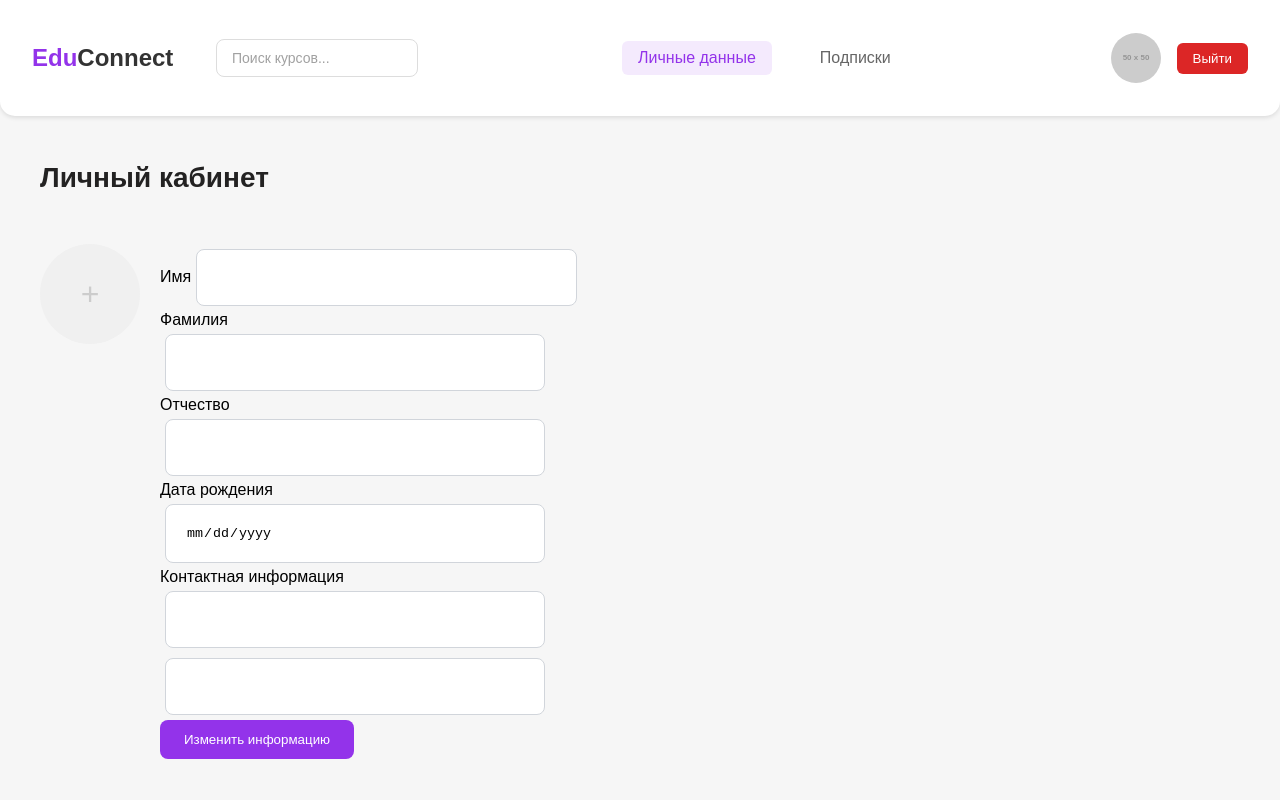
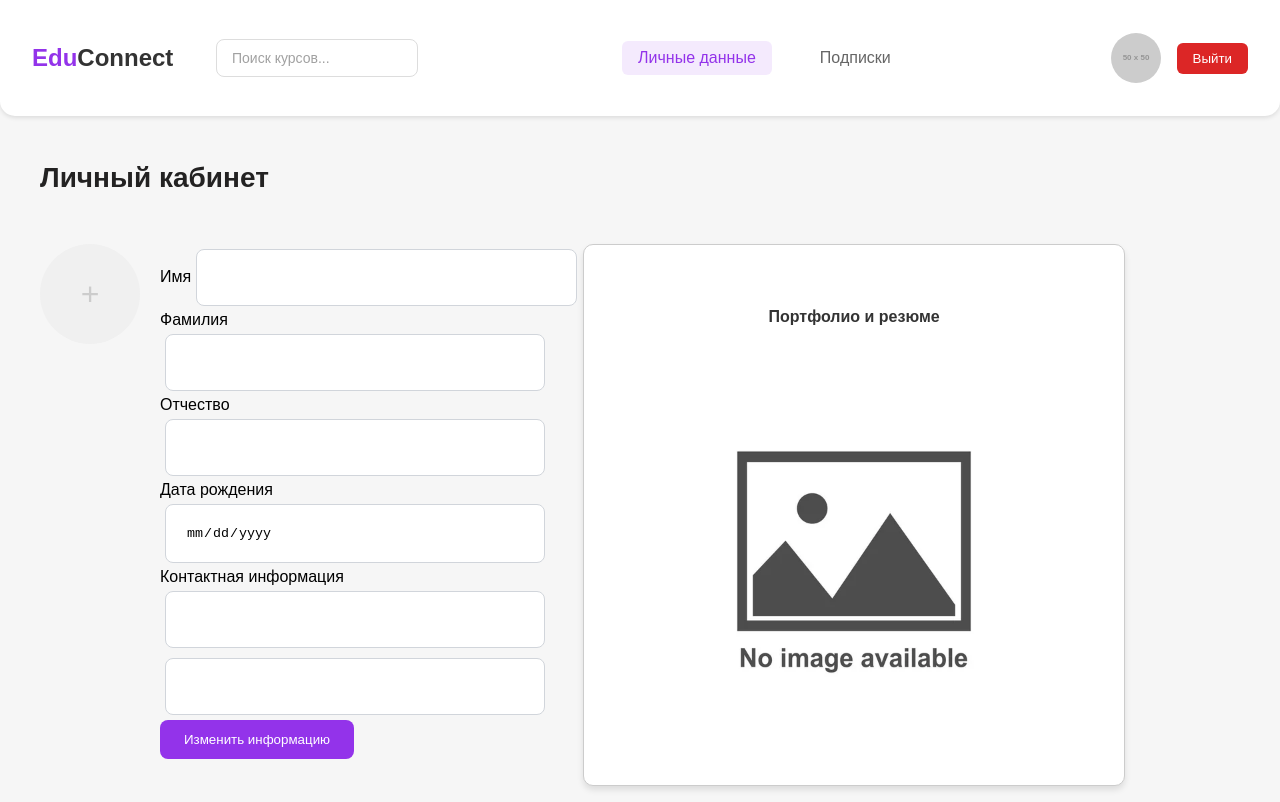
Before and after one commit to STINK3R/SIGMASTACK, a React (Create React App) app in the folder frontend/: page /profile in a window 1280 px wide. Built offline with nearby package versions, Linux system fonts and the light colour scheme; sample sign-in values are in the browser's storage.

Commit message:
redisign UserProfile + add portfolio plite

```diff
--- a/frontend/src/ProfileManagement.css
+++ b/frontend/src/ProfileManagement.css
@@ -205,3 +205,7 @@ cursor: pointer;
   background-color: #9333EA;
   color: white;
 }
+
+.input-file{
+width: 100%;
+}
--- a/frontend/src/ProfileManagement.jsx
+++ b/frontend/src/ProfileManagement.jsx
@@ -3,6 +3,8 @@ import { useNavigate } from 'react-router-dom';
 import MyCourses from "./MyCourses";
 import './ProfileManagement.css';
 import { sanitizeInput } from './utils/sanitize';
+import './UserProfile'
+
 
 const ProfileManagement = () => {
   const [activeTab, setActiveTab] = useState('personalData');
@@ -17,6 +19,21 @@ const ProfileManagement = () => {
     email: ''
   });
   const navigate = useNavigate();
+
+
+  const [portfolioImage, setPortfolioImage] = useState('defaultPortfolioImage'); // Дефолтное изображение
+  const handlePortfolioImageChange = (event) => {
+    const file = event.target.files[0];
+    console.log('Файл выбран:', file); // Для проверки
+    if (file) {
+        const reader = new FileReader();
+        reader.onload = (e) => {
+            console.log('Файл загружен:', e.target.result); // Для проверки
+            setPortfolioImage(e.target.result);
+        };
+        reader.readAsDataURL(file);
+    }
+};
 
   useEffect(() => {
     const checkAuth = async () => {
@@ -226,6 +243,19 @@ const ProfileManagement = () => {
                   </button>
                 </section>
 
+                <section className="mb-8">
+                <h3 className="text-lg font-semibold">Сменить показываемое фото на Портфолио</h3>
+
+                <input
+                        type="file"
+                        accept="image/*"
+                        onChange={handlePortfolioImageChange}
+                        className="input-file"
+                    />
+                     <button className="mt-4 px-6 py-2 bg-purple-500 text-white rounded-lg" onClick={handleSavePersonal}>
+                    Сохранить
+                  </button>
+</section>
                 {/* Password Section */}
                 <section>
                   <h3 className="text-lg font-semibold">Пароль и авторизация</h3>
--- a/frontend/src/UserProfile.jsx
+++ b/frontend/src/UserProfile.jsx
@@ -1,6 +1,8 @@
 import React, { useState } from 'react';
 import { useNavigate } from 'react-router-dom';
 import styles from './UserProfile.module.css';
+import defaultPortfolioImage from './img/no-image-available.jpg';
+import './ProfileManagement';
 
 const UserProfile = () => {
     const navigate = useNavigate();
@@ -19,6 +21,24 @@ const UserProfile = () => {
         // Логика выхода из аккаунта (например, очистка токена)
         navigate('/'); // Перенаправляем на страницу логина
     };
+
+    // Состояние для изображения плитки
+    const [portfolioImage, setPortfolioImage] = useState(defaultPortfolioImage); // Дефолтное изображение
+
+    const handlePortfolioImageChange = (event) => {
+    const file = event.target.files[0];
+    console.log('Файл выбран:', file); // Для проверки
+    if (file) {
+        const reader = new FileReader();
+        reader.onload = (e) => {
+            console.log('Файл загружен:', e.target.result); // Для проверки
+            setPortfolioImage(e.target.result);
+        };
+        reader.readAsDataURL(file);
+    }
+};
+
+
     const handleValueChange = () => {
         navigate('/profilemanagement');
     };
@@ -35,6 +55,10 @@ const UserProfile = () => {
             };
             reader.readAsDataURL(file);
         }
+    };
+
+    const handlePortfolioClick = () => {
+        navigate('/portfolio');
     };
 
     return (
@@ -82,11 +106,19 @@ const UserProfile = () => {
                     <div className="input-about">
                         <label>Контактная информация</label>
                         <input type="phone" value={userInfo.phoneNumber} readOnly />
-
                     </div>
                     <input type="email" value={userInfo.email} readOnly />
                     <button className='mt-20' onClick={handleValueChange}>Изменить информацию</button>
                     </div>
+                    <div className={styles.portfolioTile} onClick={handlePortfolioClick}>
+                    <h3 className={styles.tileTitle}>Портфолио и резюме</h3>
+                    <img
+                        src={portfolioImage}
+                        alt="Портфолио"
+                        className={styles.tileImage}
+                    />
+
+                </div>
             </div>
         </div>
     );
--- a/frontend/src/UserProfile.module.css
+++ b/frontend/src/UserProfile.module.css
@@ -93,3 +93,37 @@
 .avatarInput {
     display: none;
 }
+.portfolioTile {
+    display: flex;
+    flex-direction: column;
+    align-items: center;
+    justify-content: center;
+    padding: 20px;
+    gap: 20px;
+    background-color: #ffffff;
+    border: 1px solid #ccc;
+    border-radius: 10px;
+    cursor: pointer;
+    text-align: center;
+    width: 500px;
+    height: 500px;
+    box-shadow: 0px 4px 6px rgba(0, 0, 0, 0.1);
+    transition: transform 0.2s, box-shadow 0.2s;
+}
+
+.portfolioTile:hover {
+    transform: scale(1.05);
+    box-shadow: 0px 6px 8px rgba(0, 0, 0, 0.15);
+}
+
+.tileImage {
+    width: 80%;
+    height: auto;
+    margin-bottom: 10px;
+}
+
+.tileTitle {
+    font-size: 16px;
+    font-weight: bold;
+    color: #333;
+}
```
Also changed, not shown: frontend/src/App.js (+11 -0 lines), frontend/src/img/no-image-available.jpg (added).
